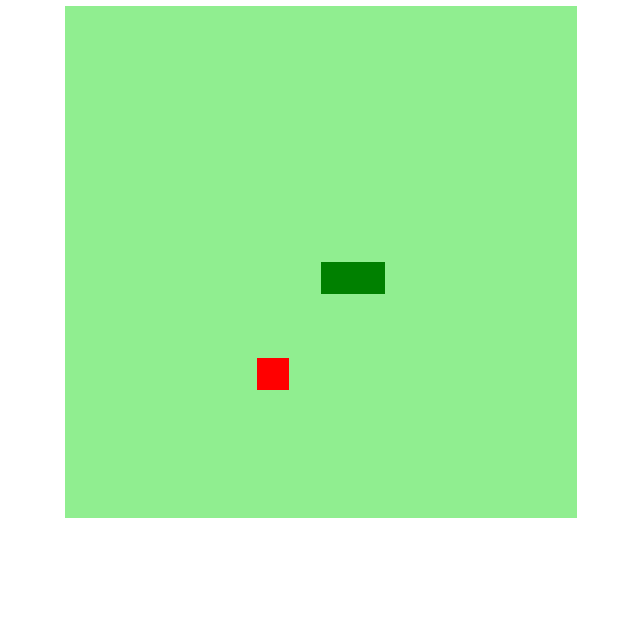
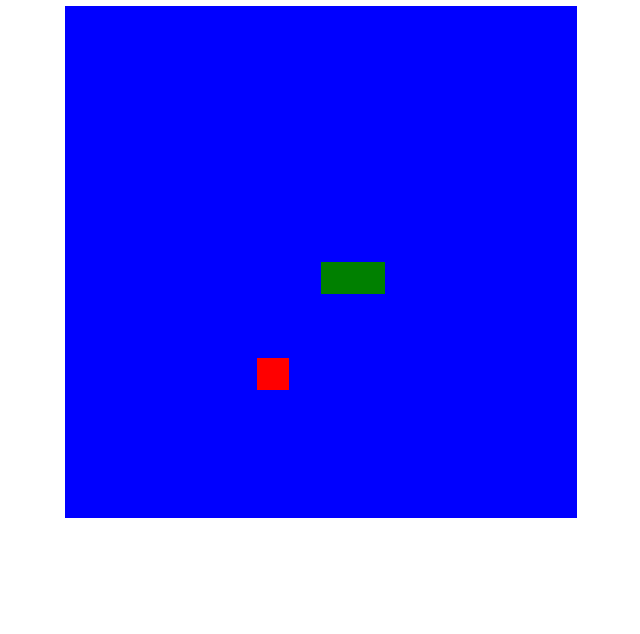
Before and after one commit to Dnuns/snake-js-game, a plain HTML site: page index.html in a window 1280 px wide. Shown: the part 166-800 px from the top of the page, without its empty margins (295-935 px from the left). Drawn offline with Linux system fonts and the light colour scheme.

Commit message:
update readme

```diff
--- a/script.js
+++ b/script.js
@@ -13,7 +13,7 @@ let food ={
 }
 
 function criarBG(){
-    context.fillStyle = "lightgreen";
+    context.fillStyle = "blue";
     context.fillRect(0, 0, 16*box, 16*box); //desenha o retângulo usando x e y e a largura e altura setadas
 }
 
--- a/style.css
+++ b/style.css
@@ -6,5 +6,5 @@ body{
     justify-content: center;
     align-items: center;
     background-color:white;
-    color: rgb(52, 165, 52);
+    color: blue;
 }
```
Also changed, not shown: img/desktop.jpeg (added), img/snake.gif (added), project-img.jpg (added), 1 other file.
